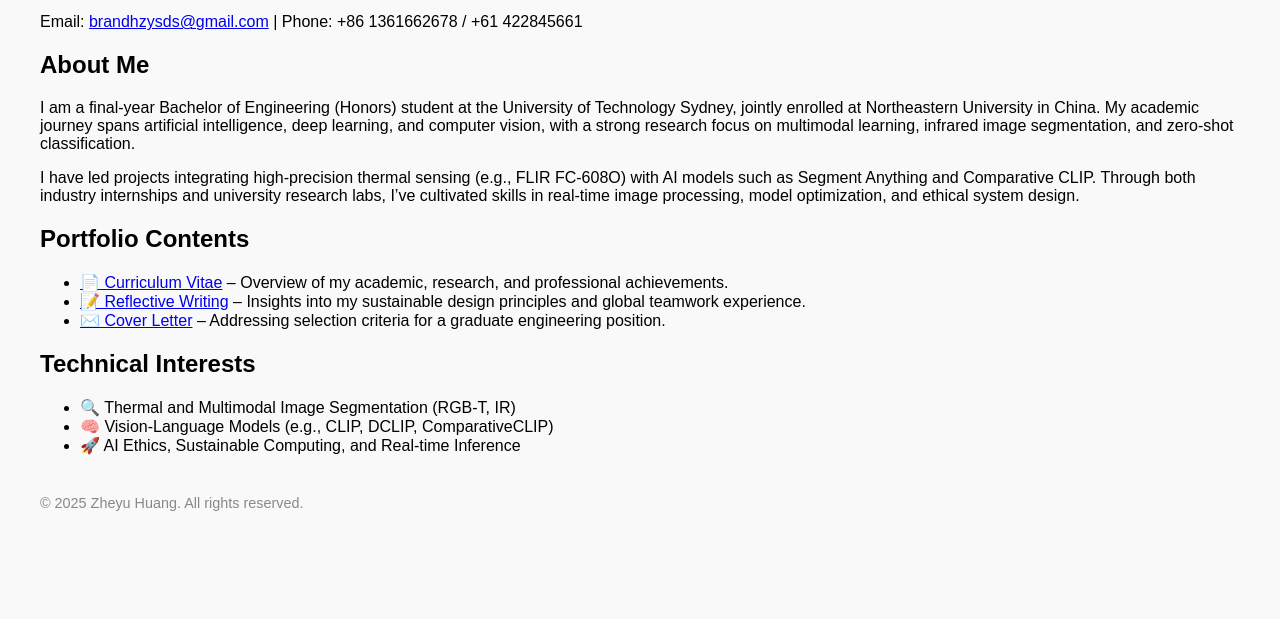
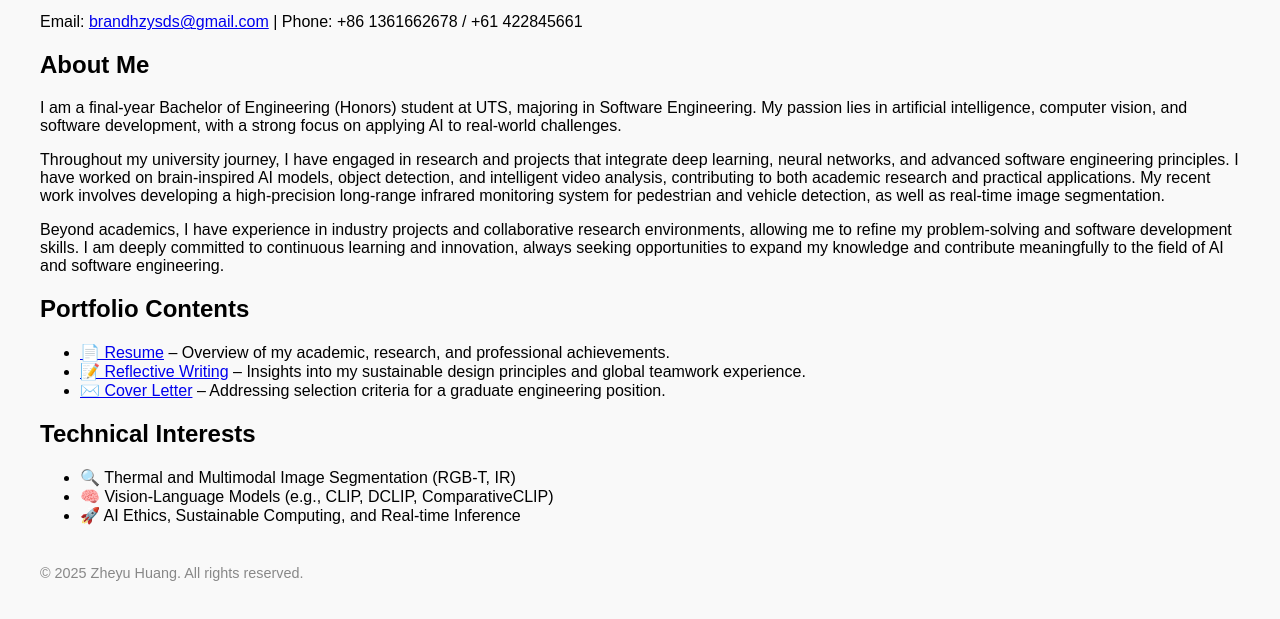
Before and after one commit to HZYSDS/HZYSDS.github.io, a plain HTML site: page index.html in a window 1280 px wide. Shown: the part 119-738 px from the top of the page. Drawn offline with Linux system fonts and the light colour scheme.

Commit message:
Update index.html

```diff
--- a/index.html
+++ b/index.html
@@ -14,17 +14,17 @@
 
     <section>
         <h2>About Me</h2>
-        <p>I am a final-year Bachelor of Engineering (Honors) student at the University of Technology Sydney, jointly enrolled at Northeastern University in China.
-        My academic journey spans artificial intelligence, deep learning, and computer vision, with a strong research focus on multimodal learning, infrared image segmentation, and zero-shot classification.</p>
+        <p>I am a final-year Bachelor of Engineering (Honors) student at UTS, majoring in Software Engineering. My passion lies in artificial intelligence, computer vision, and software development, with a strong focus on applying AI to real-world challenges.</p>
 
-        <p>I have led projects integrating high-precision thermal sensing (e.g., FLIR FC-608O) with AI models such as Segment Anything and Comparative CLIP.
-        Through both industry internships and university research labs, I’ve cultivated skills in real-time image processing, model optimization, and ethical system design.</p>
+
+        <p>Throughout my university journey, I have engaged in research and projects that integrate deep learning, neural networks, and advanced software engineering principles. I have worked on brain-inspired AI models, object detection, and intelligent video analysis, contributing to both academic research and practical applications. My recent work involves developing a high-precision long-range infrared monitoring system for pedestrian and vehicle detection, as well as real-time image segmentation.</p>
+        <p>Beyond academics, I have experience in industry projects and collaborative research environments, allowing me to refine my problem-solving and software development skills. I am deeply committed to continuous learning and innovation, always seeking opportunities to expand my knowledge and contribute meaningfully to the field of AI and software engineering.</p>
     </section>
 
     <section>
         <h2>Portfolio Contents</h2>
         <ul>
-            <li><a href="cv.html">📄 Curriculum Vitae</a> – Overview of my academic, research, and professional achievements.</li>
+            <li><a href="cv.html">📄 Resume</a> – Overview of my academic, research, and professional achievements.</li>
             <li><a href="reflections.html">📝 Reflective Writing</a> – Insights into my sustainable design principles and global teamwork experience.</li>
             <li><a href="cover-letter.html">✉️ Cover Letter</a> – Addressing selection criteria for a graduate engineering position.</li>
         </ul>
```
